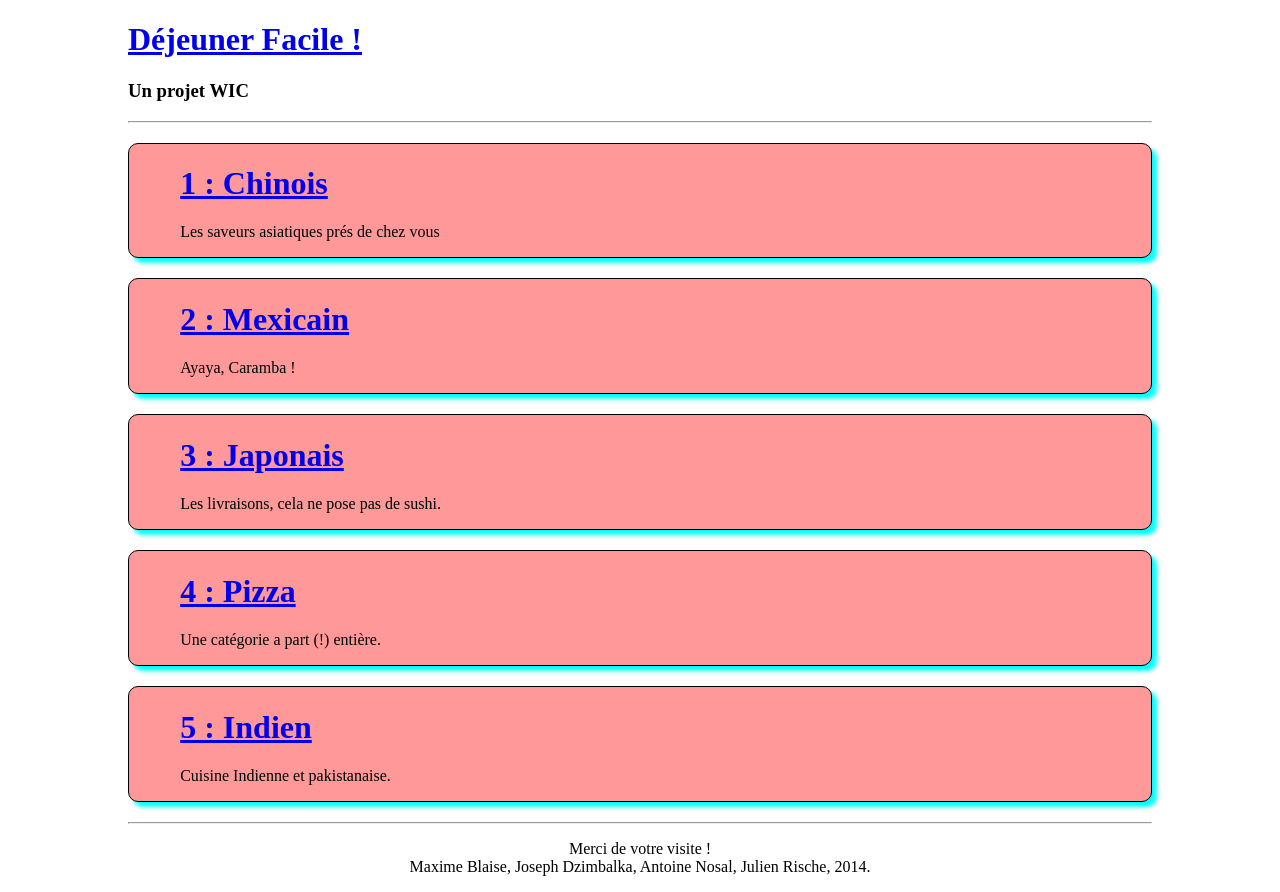
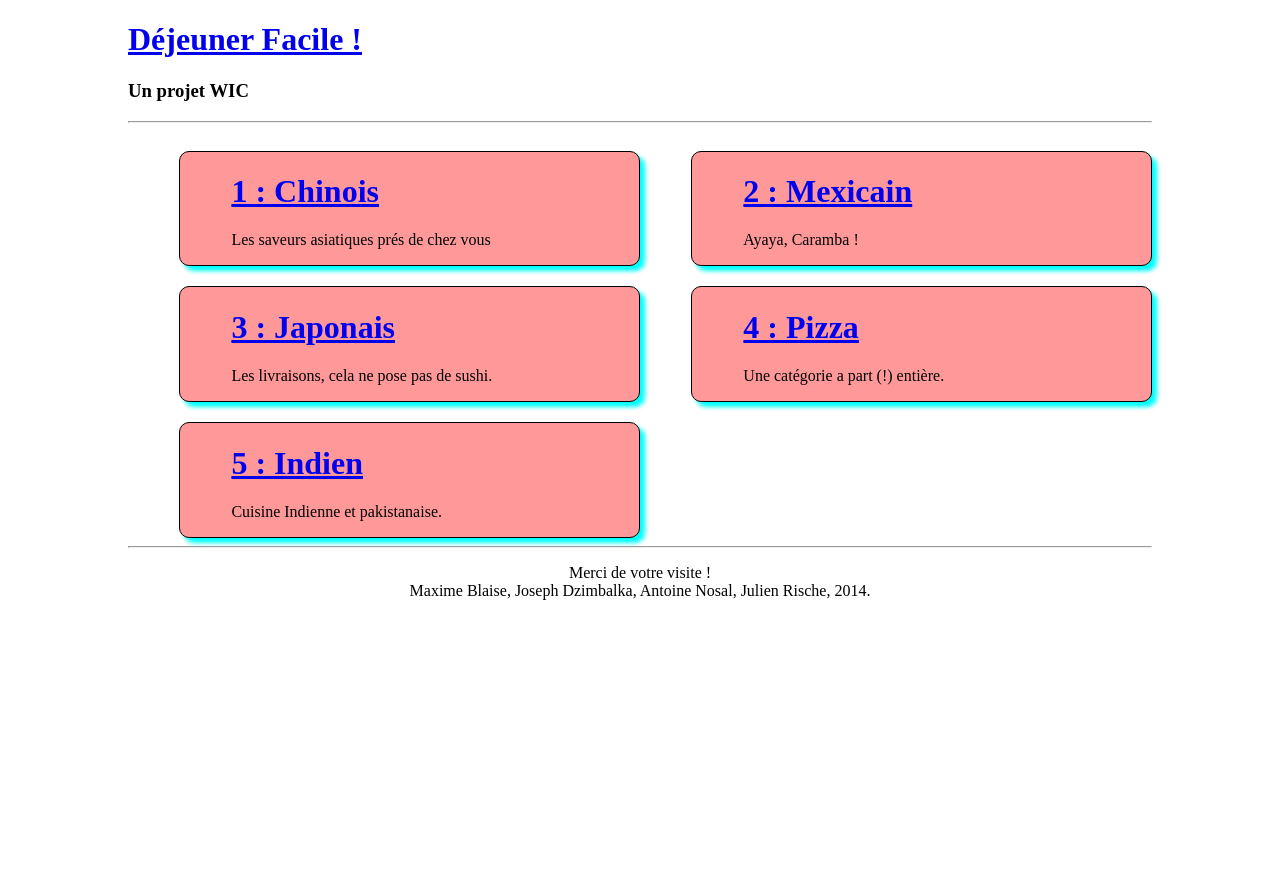
Before and after one commit to Tixinoo/S3_DejeunerFacile, a PHP site: page / in a window 1280 px wide. After the commit the page ends 600 px from the top, so only its background shows below. Run offline with PHP 8.4, Linux system fonts and the light colour scheme; data comes from the database, SQL or seed files in the repository.

Commit message:
Test base sur les thèmes

```diff
--- a/MarathonWeb/css/style.css
+++ b/MarathonWeb/css/style.css
@@ -5,12 +5,20 @@ body {
 }
 
 .contenu {
+    display: inline-block;
+    vertical-align: top;
+
+    box-sizing: border-box;
+    -webkit-box-sizing: border-box;
+    -moz-box-sizing: border-box;
+    width: 45%;
+
     background-color: #ff9999;
     border: 1px solid black;
     margin-top: 20px;
-    margin-bottom: 20px;
     border-radius: 10px;
     padding-left: 5%;
+    margin-left: 5%;
     box-shadow: aqua 5px 5px 4px;
 }
 
```
